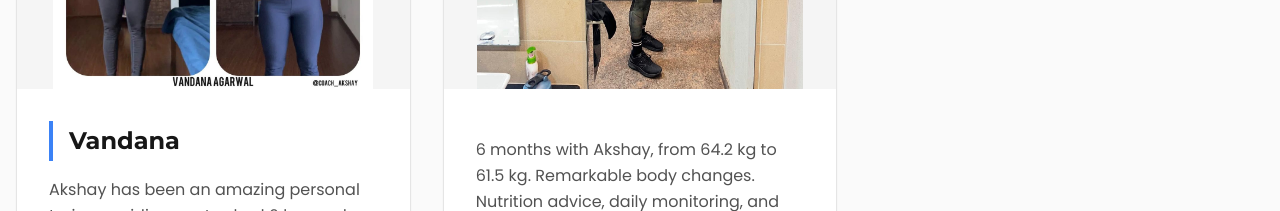
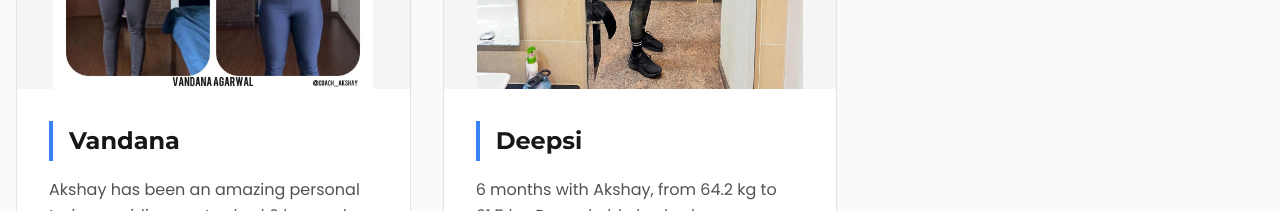
Before and after one commit to aswinzz/coach-akshay, a Next.js app: page / in a window 1280 px wide. Shown: the part 5640-5851 px from the top of the page. Built offline with nearby package versions, Linux system fonts and the light colour scheme.

Commit message:
feat: deepsi name

```diff
--- a/components/sections/transformations.tsx
+++ b/components/sections/transformations.tsx
@@ -31,7 +31,7 @@ const transformations = [
   },
   {
     id: 5,
-    // name: "",
+    name: "Deepsi",
     image: "/images/unknown.jpg",
     description: "6 months with Akshay, from 64.2 kg to 61.5 kg. Remarkable body changes. Nutrition advice, daily monitoring, and energy tips. Strength training for more energy, balanced exercises tailored to body type. Highly recommend!"
   },
```
